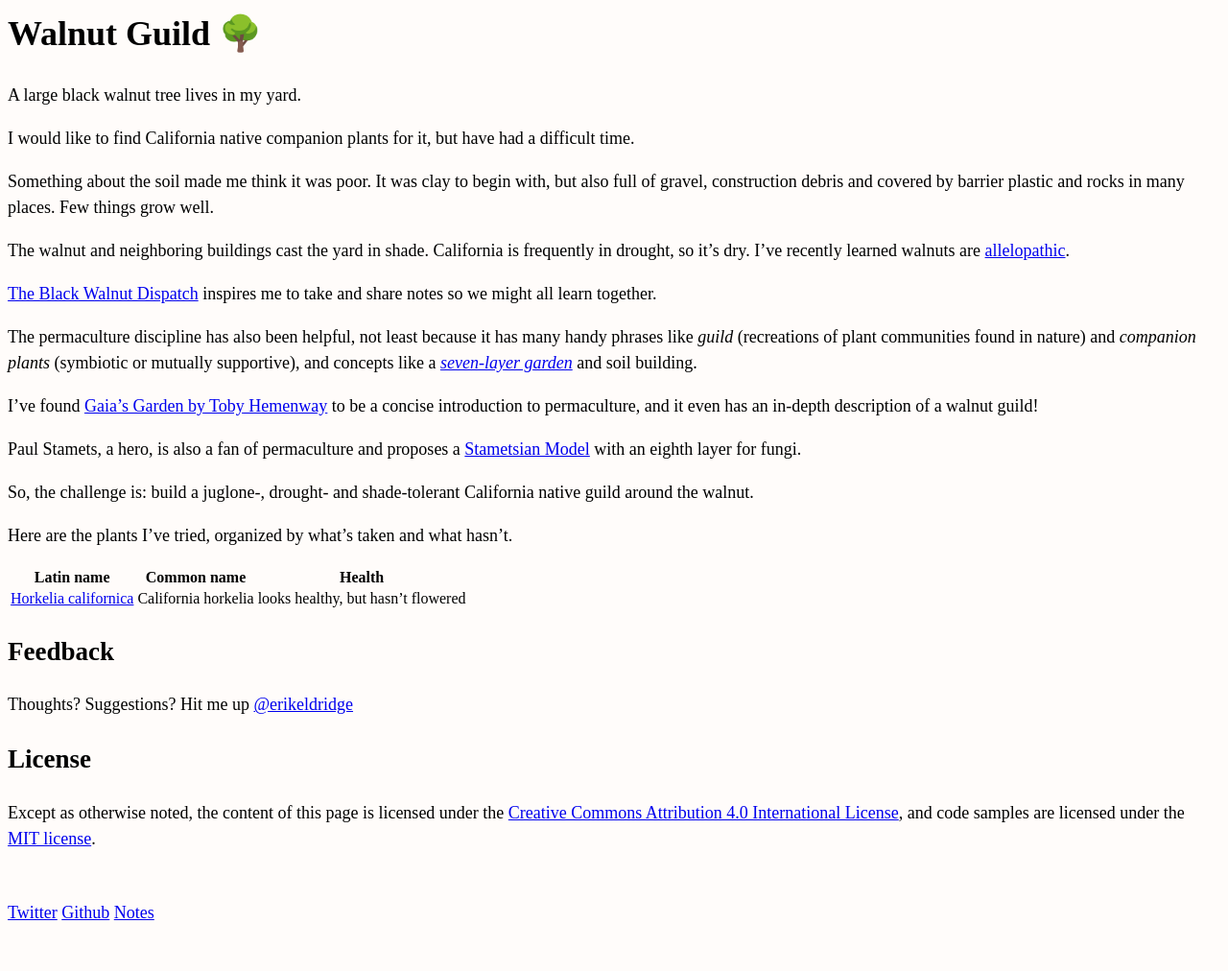
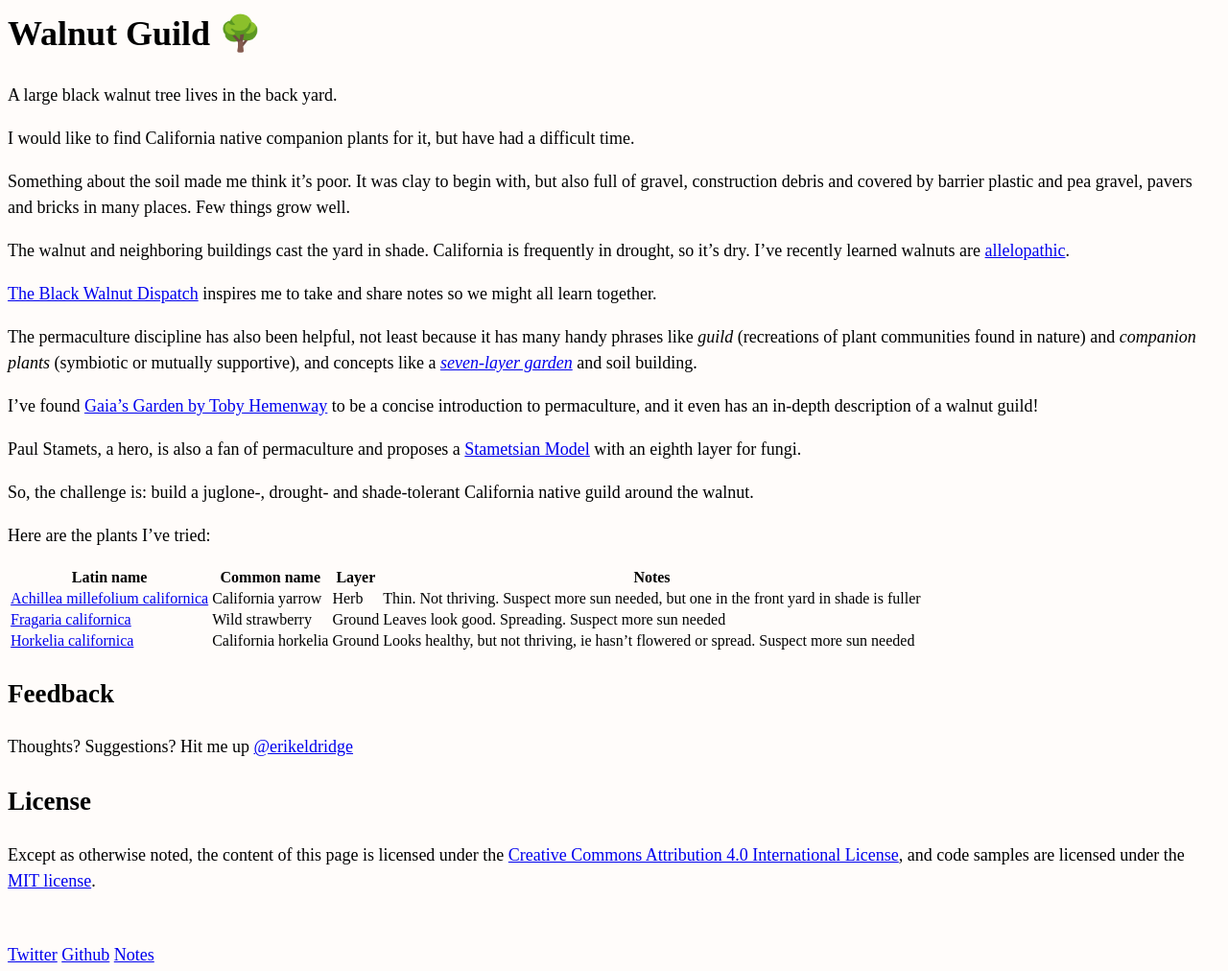
Before and after one commit to erikeldridge/erikeldridge.github.com, a Jekyll site: the page built from _posts/2018-01-20-walnut-guild.md, in a window 1280 px wide. Shown: the whole page at 96% size. Built offline with Jekyll 4.4.1, drawn with Linux system fonts in a browser that asks for light colours; nearby versions of some CDN libraries; before the commit the page ends 968 px from its top, so only the background shows below that.

Commit message:
Update from Forestry.io - 2018-01-20-walnut-guild.md

```diff
--- a/_posts/2018-01-20-walnut-guild.md
+++ b/_posts/2018-01-20-walnut-guild.md
@@ -7,11 +7,11 @@ tags:
 - walnut
 - juglone
 ---
-A large black walnut tree lives in my yard.
+A large black walnut tree lives in the back yard.
 
 I would like to find California native companion plants for it, but have had a difficult time.
 
-Something about the soil made me think it was poor. It was clay to begin with, but also full of gravel, construction debris and covered by barrier plastic and rocks in many places. Few things grow well.
+Something about the soil made me think it's poor. It was clay to begin with, but also full of gravel, construction debris and covered by barrier plastic and pea gravel, pavers and bricks in many places. Few things grow well.
 
 The walnut and neighboring buildings cast the yard in shade. California is frequently in drought, so it's dry. I've recently learned walnuts are [allelopathic](https://en.wikipedia.org/wiki/Allelopathy).
 
@@ -25,8 +25,10 @@ Paul Stamets, a hero, is also a fan of permaculture and proposes a [Stametsian M
 
 So, the challenge is: build a juglone-, drought- and shade-tolerant California native guild around the walnut.
 
-Here are the plants I've tried, organized by what's taken and what hasn't.
+Here are the plants I've tried:
 
-| Latin name | Common name | Health |
-| --- | --- | --- |
-| [Horkelia californica](https://www.inaturalist.org/taxa/61737-Horkelia-californica) | California horkelia | looks healthy, but hasn't flowered |
+| Latin name | Common name | Layer | Notes |
+| --- | --- | --- | --- |
+| [Achillea millefolium californica](https://www.inaturalist.org/taxa/239065-Achillea-millefolium-californica) | California yarrow | Herb | Thin. Not thriving. Suspect more sun needed, but one in the front yard in shade is fuller |
+| [Fragaria californica](https://www.inaturalist.org/taxa/61095-Fragaria-vesca-californica) | Wild strawberry | Ground | Leaves look good. Spreading. Suspect more sun needed |
+| [Horkelia californica](https://www.inaturalist.org/taxa/61737-Horkelia-californica) | California horkelia | Ground | Looks healthy, but not thriving, ie hasn't flowered or spread. Suspect more sun needed |
```
